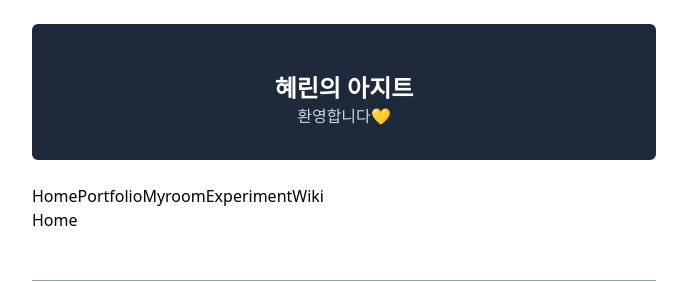
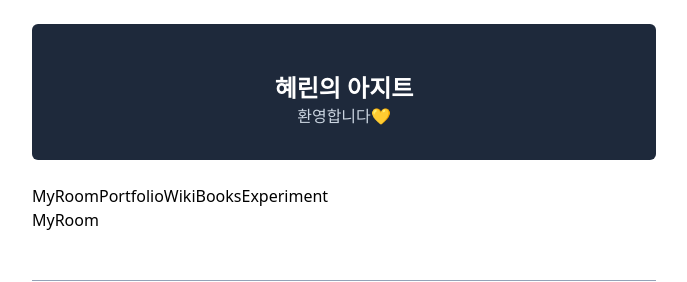
Before and after one commit to HerrineKim/homepage, a Next.js app: page / in a window 1280 px wide. Shown: the top 282 px of the page, without its empty margins (296-983 px from the left). Built offline with nearby package versions, Linux system fonts and the light colour scheme.

Commit message:
🚧chore : books 메뉴 추가

```diff
--- a/package.json
+++ b/package.json
@@ -4,6 +4,7 @@
   "private": true,
   "scripts": {
     "dev": "next",
+    "build": "next build",
     "prepare": "husky install"
   },
   "dependencies": {
--- /dev/null
+++ b/src/app/books/page.tsx
@@ -0,0 +1,7 @@
+export default function BooksPage() {
+  return (
+    <>
+      <h1>Books</h1>
+    </>
+  )
+}
--- a/src/app/layout.tsx
+++ b/src/app/layout.tsx
@@ -8,11 +8,11 @@ export default function RootLayout({
 }) {
   const navBar = (
     <nav>
-      <Link href='/'>Home</Link>
+      <Link href='/'>MyRoom</Link>
       <Link href='/portfolio'>Portfolio</Link>
-      <Link href='/myroom'>Myroom</Link>
+      <Link href='/wiki'>Wiki</Link>
+      <Link href='/books'>Books</Link>
       <Link href='/experiment'>Experiment</Link>
-      <Link href='/wiki'>Wiki</Link>
     </nav>
   )
 
--- a/src/app/myroom/page.tsx
+++ /dev/null
@@ -1,7 +0,0 @@
-export default function MyroomPage() {
-  return (
-    <>
-      <h1>Myroom</h1>
-    </>
-  )
-}
--- a/src/app/page.tsx
+++ b/src/app/page.tsx
@@ -1,7 +1,7 @@
 export default function HomePage() {
   return (
     <>
-      <h1>Home</h1>
+      <h1>MyRoom</h1>
     </>
   )
 }
--- a/src/app/wiki/page.tsx
+++ b/src/app/wiki/page.tsx
@@ -3,8 +3,6 @@ import PostPreview from '../components/PostPreview'
 
 export default function WikiPage() {
   const postMetadata = getPostMetadata()
-  console.log('🚀 ~ file: page.tsx:6 ~ WikiPage ~ postMetadata', postMetadata)
-
   const postPreviews = postMetadata.map((post) => (
     <PostPreview key={post.slug} {...post} />
   ))
```
Also changed, not shown: 1 other file (tests, documents, lock files or other folders).
